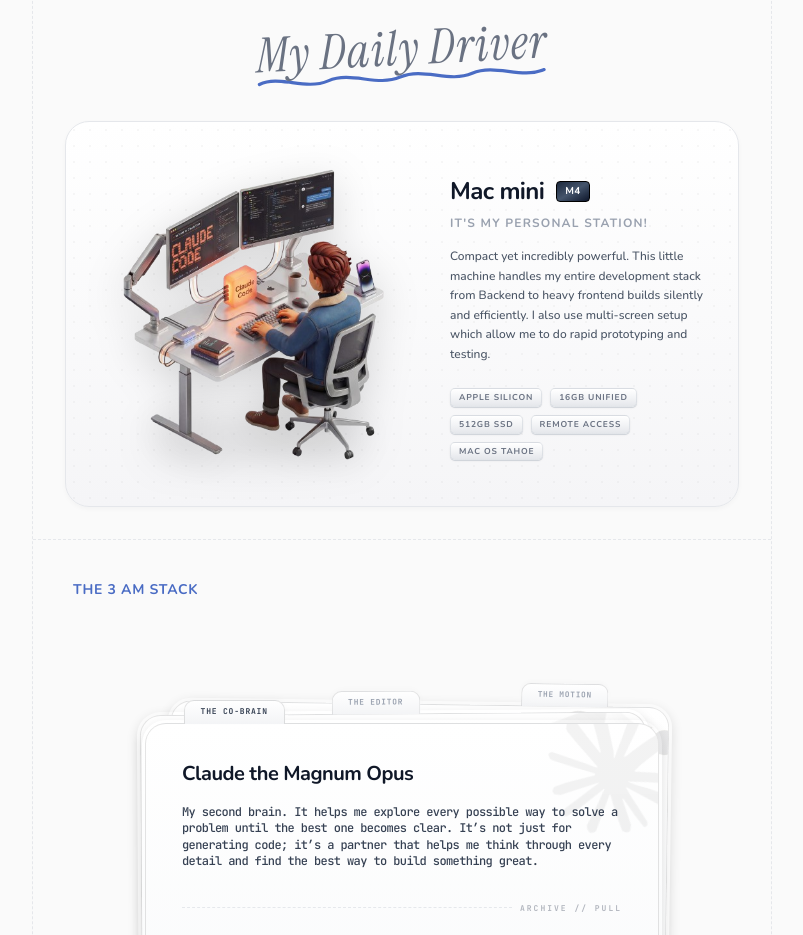
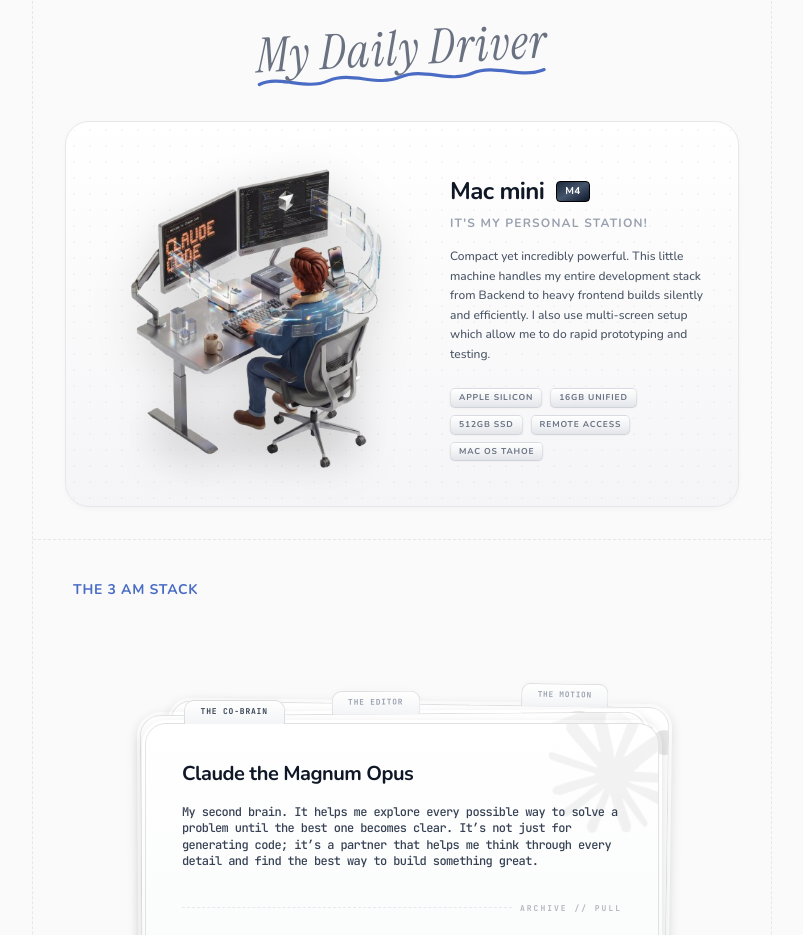
Before and after one commit to alexandephilia/portfolio_alex, a React (Vite) app: page / in a window 1280 px wide. Shown: the part 2460-3395 px from the top of the page, without its empty margins (238-1041 px from the left). Built offline with nearby package versions, Linux system fonts and the light colour scheme.

Commit message:
Edit Image

```diff
--- a/components/Skills.tsx
+++ b/components/Skills.tsx
@@ -564,7 +564,7 @@
                             draggable={false}
                             onContextMenu={(e) => e.preventDefault()}
                             className="w-full h-full object-contain relative z-10 drop-shadow-[0_10px_20px_rgba(0,0,0,0.15)] select-none"
-                            style={{ WebkitTouchCallout: 'none', WebkitUserSelect: 'none' }}
+                            style={{ WebkitTouchCallout: 'none', WebkitUserSelect: 'none', transform: 'scale(1.12)' }}
                         />
                     </div>
                 </motion.div>
```
Also changed, not shown: public/mac_mini.png.
